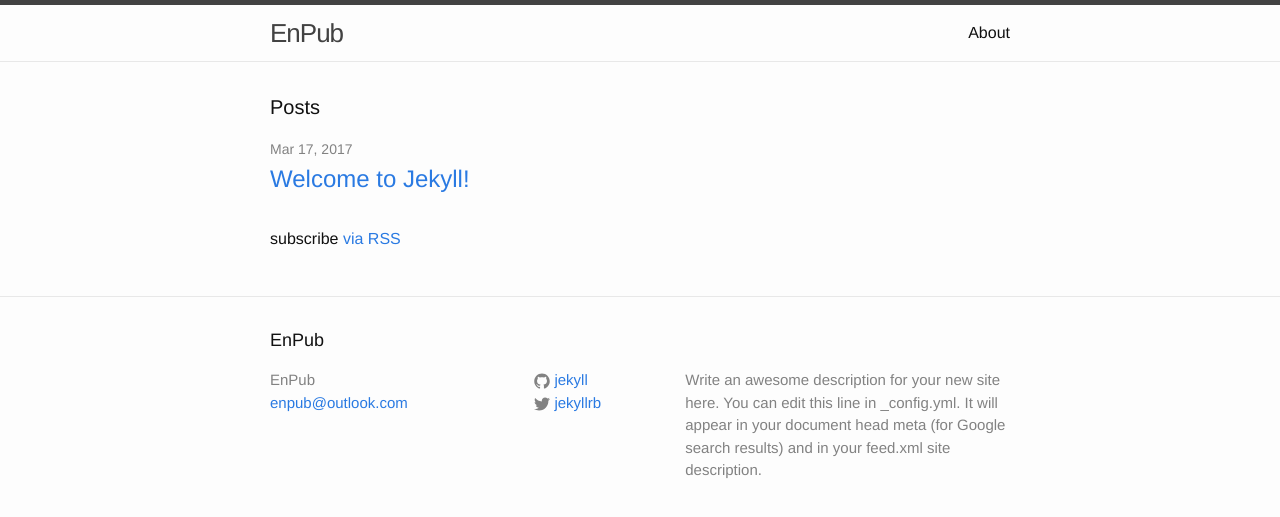
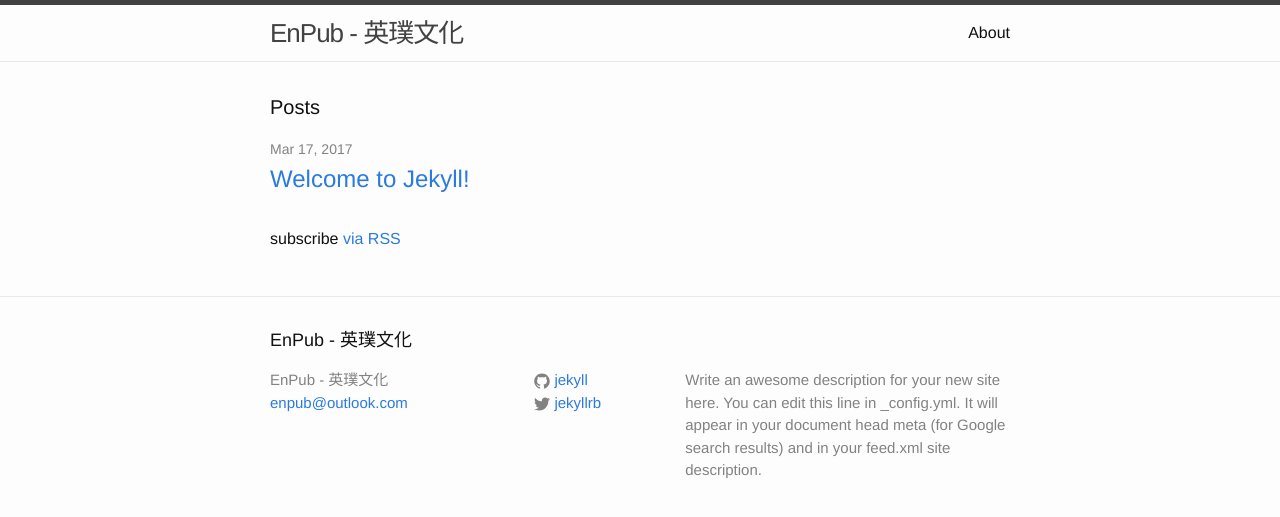
Before and after one commit to enpub/enpub.github.io, a Jekyll site: the page built from index.html, in a window 1280 px wide. Shown: the top 517 px of the page. Built offline with Jekyll 4.4.1, drawn with Linux system fonts in a browser that asks for light colours.

Commit message:
add Chinese

```diff
--- a/_config.yml
+++ b/_config.yml
@@ -6,7 +6,7 @@
 # 'jekyll serve'. If you change this file, please restart the server process.
 
 # Site settings
-title: EnPub
+title: EnPub - 英璞文化
 email: enpub@outlook.com
 description: > # this means to ignore newlines until "baseurl:"
   Write an awesome description for your new site here. You can edit this
```
